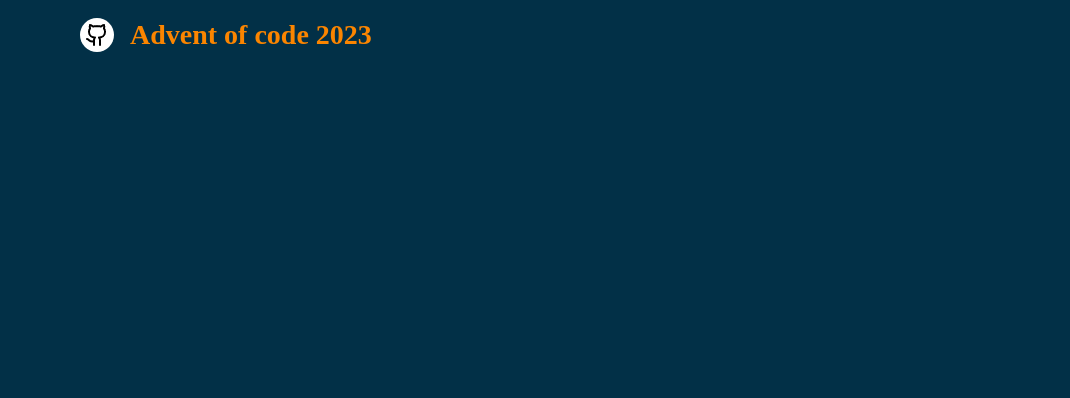
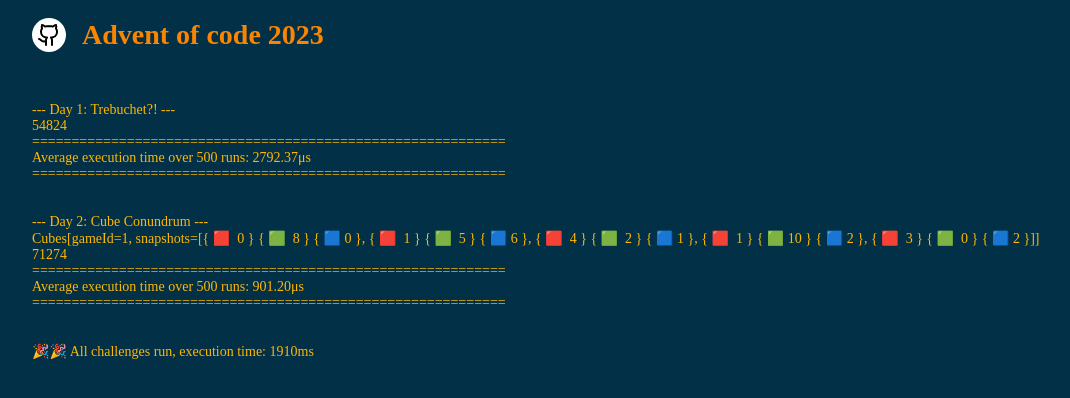
Before and after one commit to josephgarnett/advent-of-code, a React (Vite) app in the folder src/client/: page / in a window 1280 px wide. Shown: the top 398 px of the page, without its empty margins (16-1086 px from the left). Built offline with nearby package versions, Linux system fonts and the light colour scheme; a web font is replaced by a local one.

Commit message:
web client

```diff
--- a/src/client/src/App.tsx
+++ b/src/client/src/App.tsx
@@ -1,18 +1,21 @@
-import { useState } from 'react'
+import { ApiProvider } from '@reduxjs/toolkit/query/react';
 
 import githubIcon from './assets/github.png';
+import { api } from './services/api';
+import {ReportView} from "./features/report";
 
 function App() {
-  const [count, setCount] = useState(0)
-
   return (
-    <header>
-      <a class="icon" href="https://github.com/josephgarnett/advent-of-code">
-        <img src={githubIcon} alt="Github link" />
-      </a>
-      <h1>Advent of code 2023</h1>
-    </header>
-  )
+    <ApiProvider api={api}>
+        <header>
+          <a className="icon" href="https://github.com/josephgarnett/advent-of-code">
+            <img src={githubIcon} alt="Github link" />
+          </a>
+          <h1>Advent of code 2023</h1>
+        </header>
+        <ReportView year="2023" />
+    </ApiProvider>
+  );
 }
 
 export default App
--- /dev/null
+++ b/src/client/src/features/report/ReportEntry.tsx
@@ -0,0 +1,42 @@
+import { useLayoutEffect, useRef, useState } from "react";
+import { clsx } from 'clsx';
+
+import { ReportEntry as ReportEntryProps } from '../../types/Report';
+export function ReportEntry(props: ReportEntryProps) {
+  const itemRef = useRef<HTMLLIElement>(null);
+  const [isExpanded, setIsExpanded] = useState(false);
+  const [isOverflowing, setIsOverflowing] = useState(false);
+
+  useLayoutEffect(() => {
+    const { current: el } = itemRef;
+
+    if(el) {
+      setIsOverflowing(el.scrollWidth > el.offsetWidth);
+    }
+  });
+
+  return (
+    <li
+      ref={itemRef}
+      className={clsx(
+        "report-entry",
+        props.type,
+        isOverflowing && 'overflow'
+      )}
+      onClick={() => {
+        if (!isOverflowing) {
+          return;
+        }
+
+        setIsExpanded((current) => !current);
+      }}
+    >
+      {props.content}
+      {isExpanded && (
+        <pre className="overflow">
+          {props.content}
+        </pre>
+      )}
+    </li>
+  );
+}
--- /dev/null
+++ b/src/client/src/features/report/ReportView.tsx
@@ -0,0 +1,19 @@
+import { useGetReportQuery } from '../../services/api';
+import { ReportEntry } from "./ReportEntry";
+
+import './report.scss';
+
+interface ReportViewProps {
+  year: '2023';
+}
+export function ReportView({ year }: ReportViewProps) {
+  const { data } = useGetReportQuery({ year });
+
+  return (
+    <ul className="report">
+      {data?.content.map((entry) => (
+        <ReportEntry key={entry.id} {...entry} />
+      ))}
+    </ul>
+  )
+}
--- /dev/null
+++ b/src/client/src/features/report/index.ts
@@ -0,0 +1 @@
+export * from './ReportView';
--- /dev/null
+++ b/src/client/src/features/report/report.scss
@@ -0,0 +1,28 @@
+.report {
+  list-style: none;
+  padding: 0;
+}
+
+.report-entry {
+  white-space: pre;
+  overflow: hidden;
+  text-overflow: ellipsis;
+
+  &.title {
+    margin-top: 2rem;
+  }
+
+  &.summary {
+    margin-top: 2rem;
+  }
+
+  &.overflow {
+    cursor: pointer;
+  }
+
+  > pre.overflow {
+    margin: 0 2rem;
+    white-space: normal;
+    color: grey;
+  }
+}
--- a/src/client/src/index.scss
+++ b/src/client/src/index.scss
@@ -12,43 +12,13 @@
     color: #fb8500;
   }
 
-  ul {
-   list-style: none;
-   padding: 0;
-  }
-
-  li {
-    white-space: pre;
-    overflow: hidden;
-    text-overflow: ellipsis;
-  }
-
-  li.title {
-    margin-top: 2rem;
-  }
-
-  li.summary {
-    margin-top: 2rem;
-  }
-
   header {
     display: flex;
     align-items: center;
-    margin-left: 3rem;
   }
 
   #root {
     margin: 0 3rem;
-  }
-
-  pre.overflow {
-    margin: 0 2rem;
-    white-space: normal;
-    color: grey;
-  }
-
-  li.overflow {
-    cursor: pointer;
   }
 
   a.icon {
--- /dev/null
+++ b/src/client/src/services/api.ts
@@ -0,0 +1,44 @@
+import { createApi, fetchBaseQuery } from "@reduxjs/toolkit/query/react";
+import { nanoid } from '@reduxjs/toolkit';
+
+import { Report, ReportEntryType } from '../types/Report';
+
+type GetReportRequest = {
+  year: '2023';
+};
+
+export const api = createApi({
+  baseQuery: fetchBaseQuery({baseUrl: ''}),
+  endpoints: (builder) => ({
+    getReport: builder.query<Report, GetReportRequest>({
+      query: ({year}) => ({
+        url: `/data/${year}/report.txt`,
+        responseHandler: (res) => res.text()
+      }),
+      transformResponse: (response: string) => ({
+        content: response
+          .split("\n")
+          .map((line) => {
+            let type: ReportEntryType = 'text';
+            const content = line
+              .replace(/.\[\d+m/g, '')
+              .replace(/.\[m/g, "");
+
+            if (content.startsWith('---')) {
+              type = 'title';
+            } else if (content.startsWith('🎉')) {
+              type = 'summary';
+            }
+
+            return {
+              id: nanoid(),
+              type,
+              content
+            };
+          })
+      })
+    })
+  })
+});
+
+export const { useGetReportQuery } = api;
--- /dev/null
+++ b/src/client/src/types/Report.ts
@@ -0,0 +1,12 @@
+
+export type Report = {
+  content: ReportEntry[];
+}
+
+export type ReportEntryType = 'title' | 'summary' | 'text';
+
+export type ReportEntry = {
+  id: string;
+  type: ReportEntryType;
+  content: string;
+}
```
Also changed, not shown: src/client/package.json (+8 -4 lines), src/client/public/data/2023/report.txt (added), 1 other file (tests, documents, lock files or other folders).
